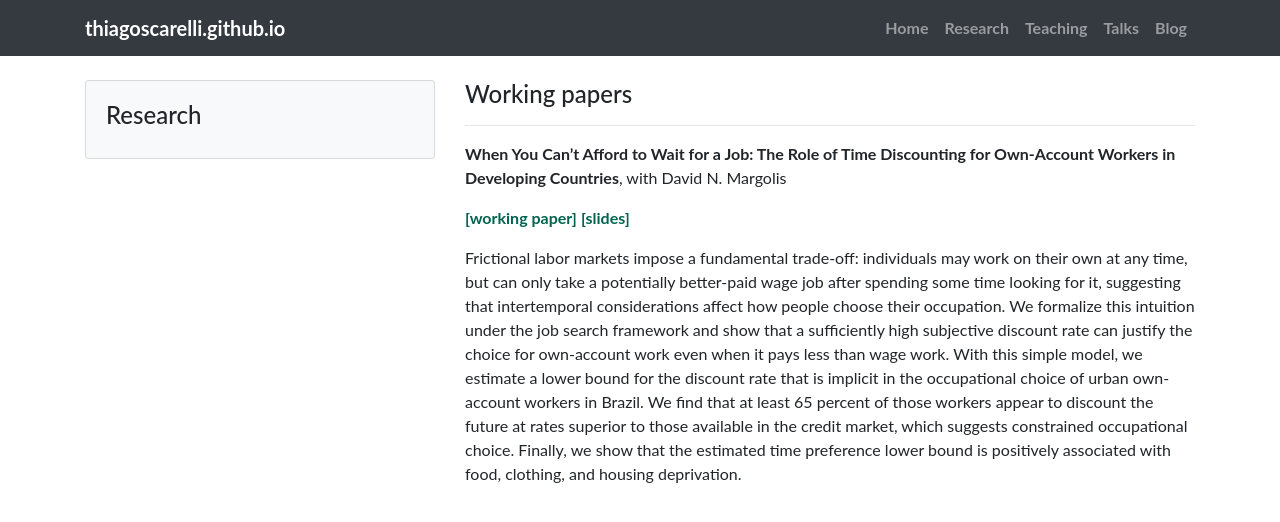
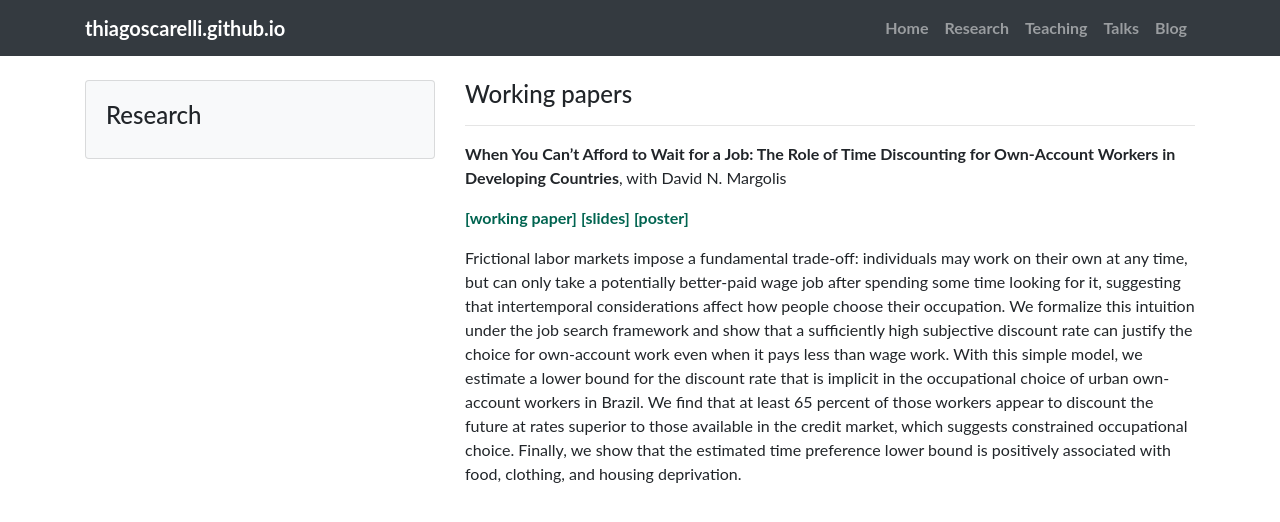
Before and after one commit to thiagoscarelli/thiagoscarelli.github.io, a Jekyll site: the page built from _pages/research.md, in a window 1280 px wide. Shown: the top 522 px of the page. Built offline with Jekyll 4.4.1, drawn with Linux system fonts in a browser that asks for light colours.

Commit message:
add poster, remove old presentation

```diff
--- a/_pages/research.md
+++ b/_pages/research.md
@@ -10,7 +10,7 @@
 
 <b>When You Can’t Afford to Wait for a Job: The Role of Time Discounting for Own-Account Workers in Developing Countries</b>, with David N. Margolis
 
-[[working paper]](https://hal-pse.archives-ouvertes.fr/halshs-03288728v1){:target="_blank"} [[slides]](../docs/presentation_oaw_2021_10.pdf){:target="_blank"}
+[[working paper]](https://hal-pse.archives-ouvertes.fr/halshs-03288728v1){:target="_blank"} [[slides]](../docs/scarelli_margolis_2021_oaw_slides.pdf){:target="_blank"} [[poster]](../docs/scarelli_margolis_2021_oaw_poster.pdf){:target="_blank"}
 
 Frictional labor markets impose a fundamental trade-off: individuals may work on their own at any time, but can only take a potentially better-paid wage job after spending some time looking for it, suggesting that intertemporal considerations affect how people choose their occupation. We formalize this intuition under the job search framework and show that a sufficiently high subjective discount rate can justify the choice for own-account work even when it pays less than wage work. With this simple model, we estimate a lower bound for the discount rate that is implicit in the occupational choice of urban own-account workers in Brazil. We find that at least 65 percent of those workers appear to discount the future at rates superior to those available in the credit market, which suggests constrained occupational choice. Finally, we show that the estimated time preference lower bound is positively associated with food, clothing, and housing deprivation.
 
```
Also changed, not shown: 4 other files.
